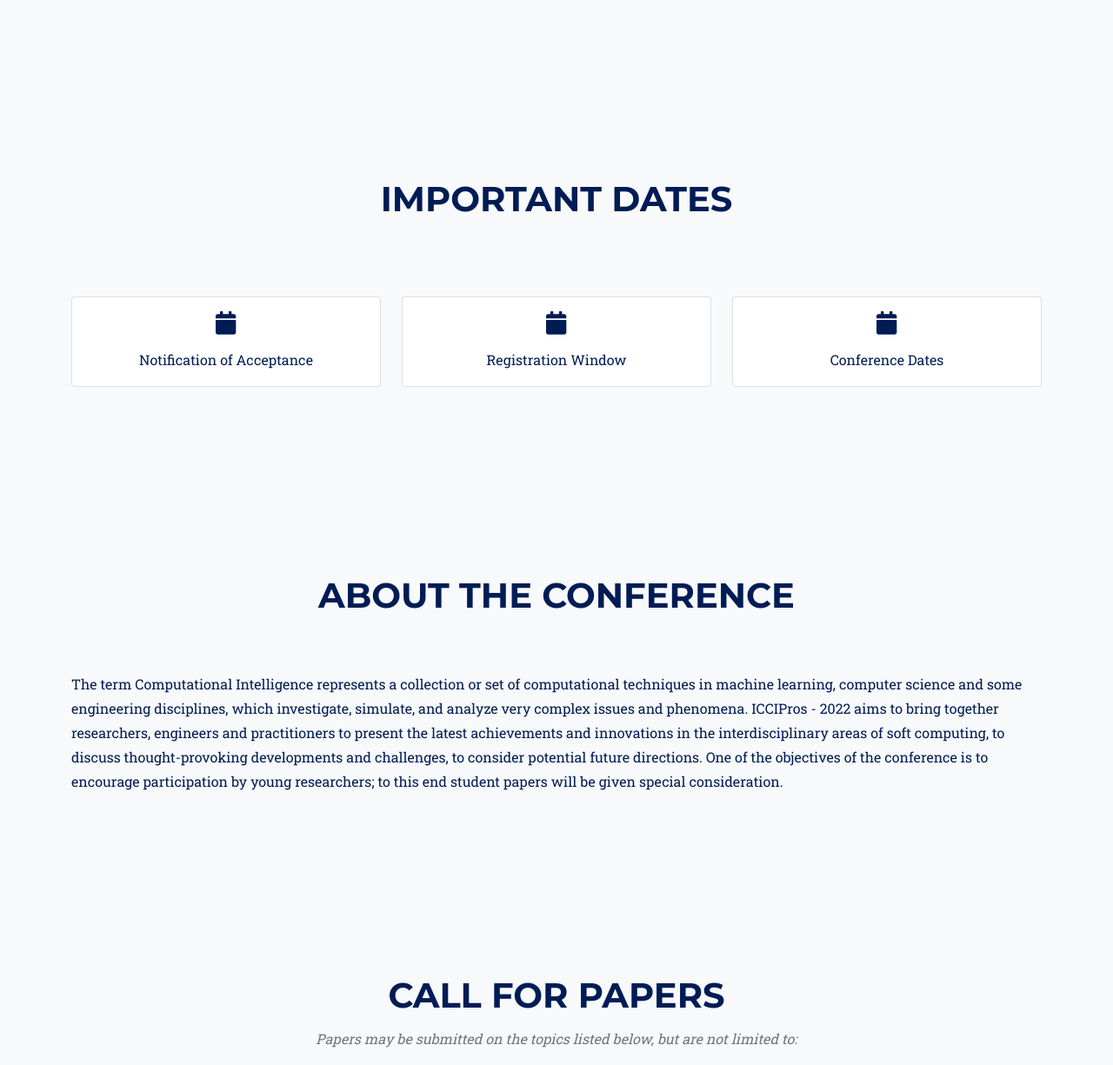
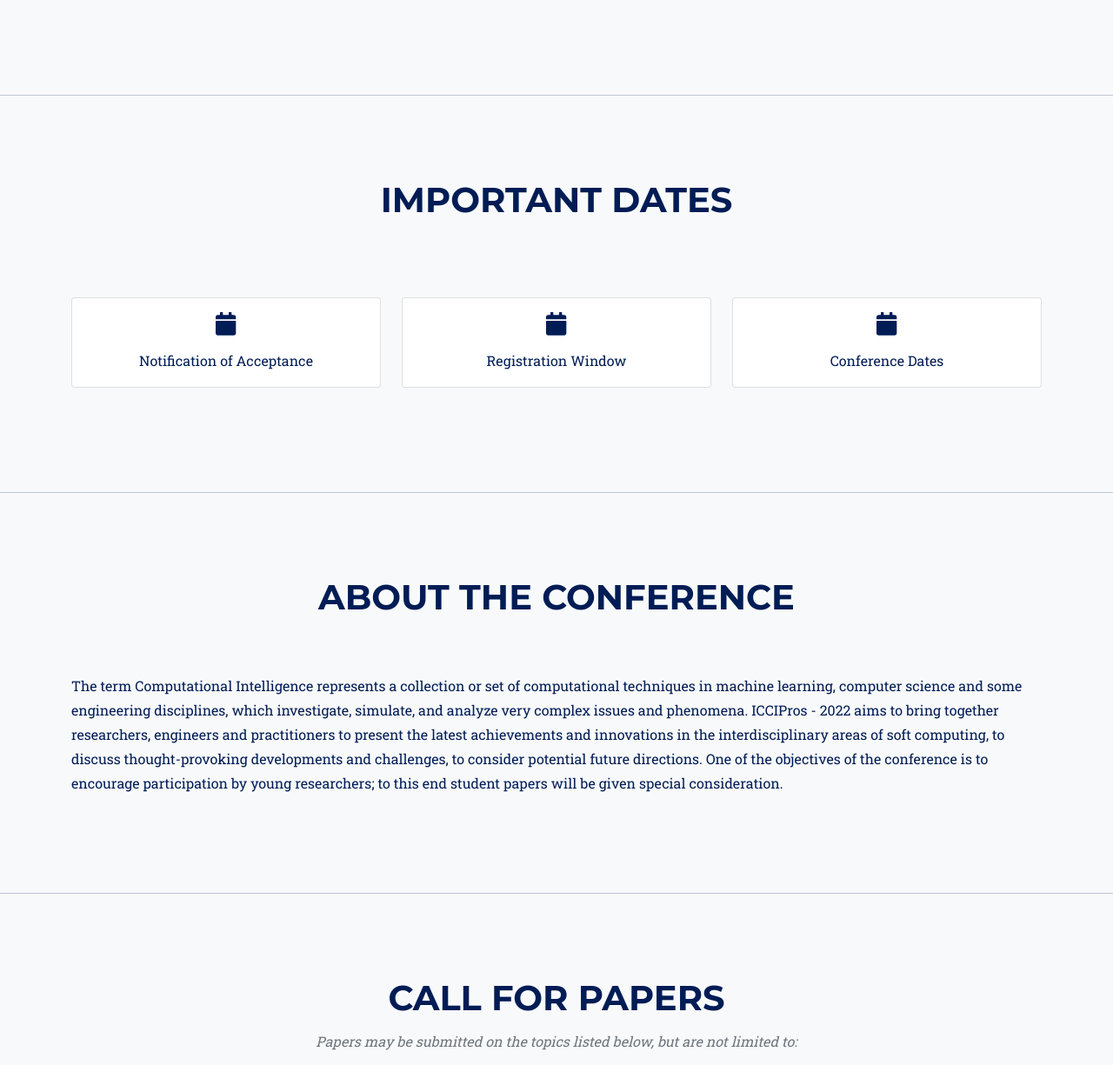
Before and after one commit to vaibhavshukla-d/iccipros, a plain HTML site: page index.html in a window 1280 px wide. Shown: the part 1569-2794 px from the top of the page at 87% size. Drawn offline with nearby package versions, Linux system fonts and the light colour scheme.

Commit message:
Update index.html

```diff
--- a/index.html
+++ b/index.html
@@ -9,6 +9,7 @@
         <!-- Favicon-->
         <link rel="icon" type="image/x-icon" href="assets/favicon.ico" />
         <!-- Font Awesome icons (free version)-->
+
         <script src="https://use.fontawesome.com/releases/v5.15.4/js/all.js" crossorigin="anonymous"></script>
         <link href="https://cdn.jsdelivr.net/npm/bootstrap@5.1.3/dist/css/bootstrap.min.css" rel="stylesheet" integrity="sha384-1BmE4kWBq78iYhFldvKuhfTAU6auU8tT94WrHftjDbrCEXSU1oBoqyl2QvZ6jIW3" crossorigin="anonymous">
 
@@ -54,7 +55,7 @@
                 <div class="masthead-heading mt-4"> International Conference on Computational Intelligence for Problem Solving <br><small>(ICCIPros-2022)</small>
                 </div>
 
-                <a class="btn btn-primary btn-xl text-uppercase" href="./assets/Brochure.pdf" download >Conference Flyer</a>
+                <a class="btn btn-primary btn-xl text-uppercase" href="./assets/Brochure.pdf" download >Conference Flyer </a>
             </div>
         </header>
 
@@ -105,6 +106,8 @@
                     </div>
         </section>
 
+        <hr class="mt-0 mb-0">
+
         <!-- Important Dates-->
             <section class="page-section bg-light" id="team">
                 <div class="container">
@@ -147,6 +150,8 @@
                 </div>
         </section>
 
+        <hr class="mt-0 mb-0">
+
         <!-- About conference-->
         <section class="page-section bg-light" id="team">
             <div class="container">
@@ -172,6 +177,8 @@
                 </div>
             </div>
         </section>
+
+        <hr class="mt-0 mb-0">
 
          <!-- Call for papers-->
          <section  class="page-section bg-light" id="team">
@@ -220,6 +227,8 @@
              </div>
          </section>
 
+
+
         <!--Acadamic Partners-->
         <div class="mb-2">
             <div class="col">
@@ -235,19 +244,15 @@
                 </div>
         </div>
 
+
+
         <!-- Contact-->
         <section class="page-section" id="contact">
             <div class="container">
                 <div class="text-center">
                     <h2 class="section-heading text-uppercase">Contact Us</h2>
                 </div>
-                <!-- * * * * * * * * * * * * * * *-->
-                <!-- * * SB Forms Contact Form * *-->
-                <!-- * * * * * * * * * * * * * * *-->
-                <!-- This form is pre-integrated with SB Forms.-->
-                <!-- To make this form functional, sign up at-->
-                <!-- https://startbootstrap.com/solution/contact-forms-->
-                <!-- to get an API token!-->
+
 <!--                 <form id="contactForm" data-sb-form-api-token="API_TOKEN">
                     <div class="row align-items-stretch mb-5">
                         <div class="col-md-6">
```
